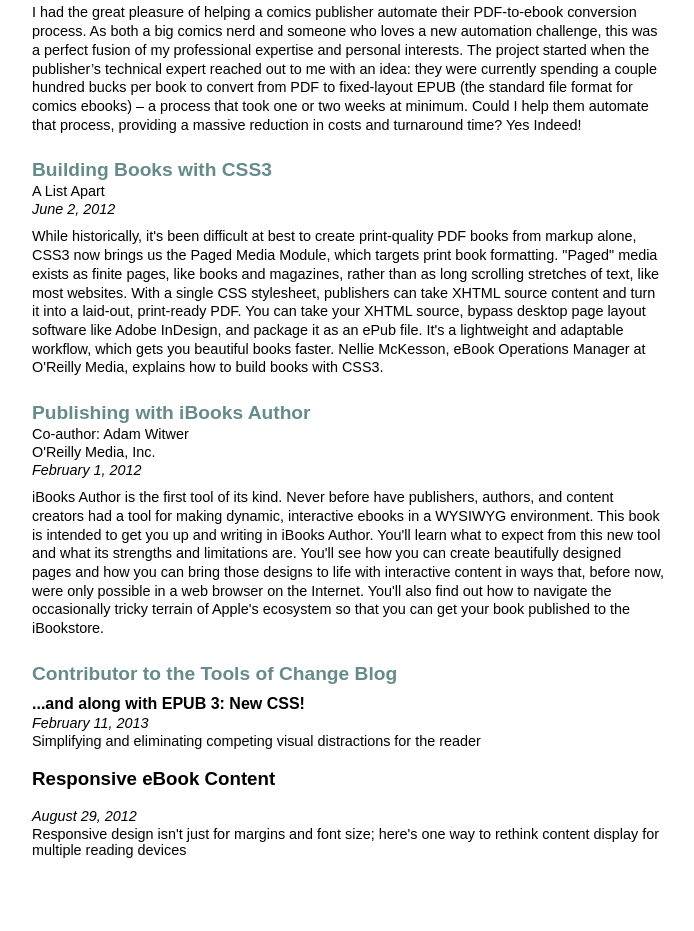
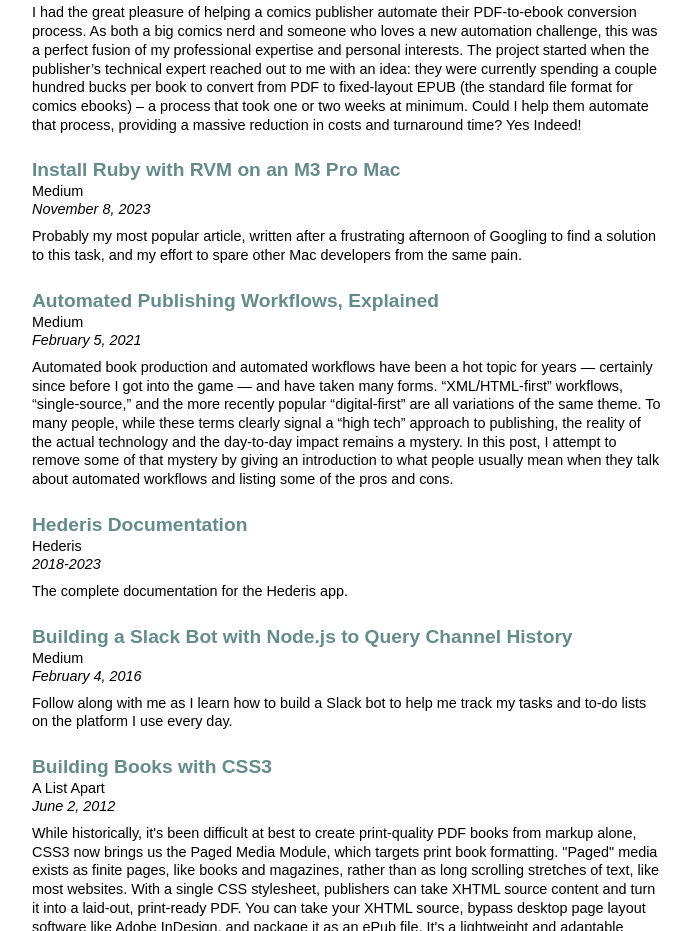
Before and after one commit to nelliemckesson/nelliemckesson.github.io, a plain HTML site: page writing.html in a window 1280 px wide. Shown: the part 713-1644 px from the top of the page, without its empty margins (292-986 px from the left). Drawn offline with Linux system fonts and the light colour scheme.

Commit message:
flesh out writing

```diff
--- a/writing.html
+++ b/writing.html
@@ -51,6 +51,26 @@
 <p class="pubdate">August 9, 2024</p>
 <p class="desc">I had the great pleasure of helping a comics publisher automate their PDF-to-ebook conversion process. As both a big comics nerd and someone who loves a new automation challenge, this was a perfect fusion of my professional expertise and personal interests. The project started when the publisher’s technical expert reached out to me with an idea: they were currently spending a couple hundred bucks per book to convert from PDF to fixed-layout EPUB (the standard file format for comics ebooks) – a process that took one or two weeks at minimum. Could I help them automate that process, providing a massive reduction in costs and turnaround time? Yes Indeed!</p>
 
+<h3 class="pubtitle"><a href="https://medium.com/@nelliemckesson/install-ruby-with-rvm-on-an-m3-pro-mac-784718bdb72a">Install Ruby with RVM on an M3 Pro Mac</a></h3>
+<p class="pubsource">Medium</p>
+<p class="pubdate">November 8, 2023</p>
+<p class="desc">Probably my most popular article, written after a frustrating afternoon of Googling to find a solution to this task, and my effort to spare other Mac developers from the same pain.</p>
+
+<h3 class="pubtitle"><a href="https://medium.com/hederis-app/automated-publishing-workflows-explained-58c5da5fb3fe">Automated Publishing Workflows, Explained</a></h3>
+<p class="pubsource">Medium</p>
+<p class="pubdate">February 5, 2021</p>
+<p class="desc">Automated book production and automated workflows have been a hot topic for years — certainly since before I got into the game — and have taken many forms. “XML/HTML-first” workflows, “single-source,” and the more recently popular “digital-first” are all variations of the same theme. To many people, while these terms clearly signal a “high tech” approach to publishing, the reality of the actual technology and the day-to-day impact remains a mystery. In this post, I attempt to remove some of that mystery by giving an introduction to what people usually mean when they talk about automated workflows and listing some of the pros and cons.</p>
+
+<h3 class="pubtitle"><a href="https://docs.hederis.com/docs/quick-start/">Hederis Documentation</a></h3>
+<p class="pubsource">Hederis</p>
+<p class="pubdate">2018-2023</p>
+<p class="desc">The complete documentation for the Hederis app.</p>
+
+<h3 class="pubtitle"><a href="https://medium.com/@nelliemckesson/building-a-slack-bot-with-node-js-to-query-channel-history-9f60b87a5fb5">Building a Slack Bot with Node.js to Query Channel History</a></h3>
+<p class="pubsource">Medium</p>
+<p class="pubdate">February 4, 2016</p>
+<p class="desc">Follow along with me as I learn how to build a Slack bot to help me track my tasks and to-do lists on the platform I use every day.</p>
+
 <h3 class="pubtitle"><a href="http://alistapart.com/article/building-books-with-css3">Building Books with CSS3</a></h3>
 <p class="pubsource">A List Apart</p>
 <p class="pubdate">June 2, 2012</p>
```
